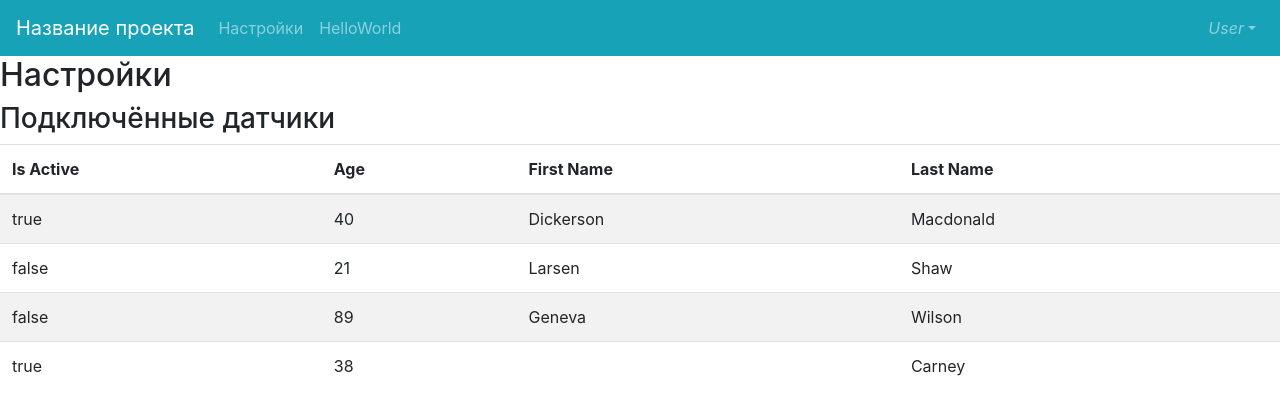
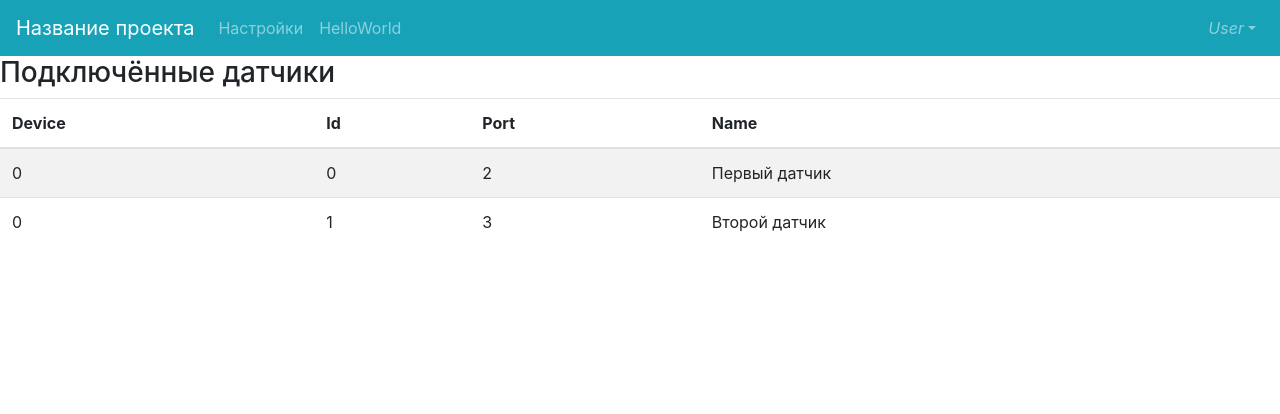
Before and after one commit to nepomnyaschih/UI, a Vue app: page /#/settings in a window 1280 px wide. Shown: the top 414 px of the page. Built offline with nearby package versions, Linux system fonts and the light colour scheme.

Commit message:
work on progress

```diff
--- /dev/null
+++ b/src/api/api.js
@@ -0,0 +1,42 @@
+
+var sensors = [];
+var data= [];
+
+
+export function init() {
+  sensors = [
+    {
+      device:0,
+      id:0,
+      port: 2,
+      name: 'Первый датчик'
+    },
+    {
+      device:0,
+      id:1,
+      port: 3,
+      name: 'Второй датчик'
+    }
+  ];
+};
+
+
+export function updateData(){
+  data.push({1:getRandomValue(), 2:getRandomValue()});
+}
+
+
+export function getData() {
+  return data;
+};
+
+export function getSensorsList() {
+  return sensors;
+};
+
+
+function getRandomValue() {
+  let min = 0;
+  let max = 512;
+  return Math.random() * (max - min) + min;
+}
--- a/src/components/Settings.vue
+++ b/src/components/Settings.vue
@@ -1,7 +1,5 @@
 <template>
 <div>
-
-  <h2>Настройки</h2>
 
   <h3>Подключённые датчики</h3>
   <b-table striped hover :items="sensors"></b-table>
@@ -11,18 +9,14 @@
 
 <script>
 
-const sensors = [
-  { isActive: true,  age: 40, first_name: 'Dickerson', last_name: 'Macdonald' },
-  { isActive: false, age: 21, first_name: 'Larsen', last_name: 'Shaw' },
-  { isActive: false, age: 89, first_name: 'Geneva', last_name: 'Wilson' },
-  { isActive: true,  age: 38, last_name: 'Carney' }
-];
+
+var api = require('../api/api.js');
 
 export default {
   name: 'Settings',
   data () {
     return {
-      sensors: sensors
+      sensors: api.getSensorsList()
     }
   }
 }
--- a/src/main.js
+++ b/src/main.js
@@ -11,6 +11,8 @@ import 'bootstrap-vue/dist/bootstrap-vue.css'
 
 Vue.use(BootstrapVue);
 
+require('./api/api.js').init();
+
 
 Vue.config.productionTip = false
 
```
Also changed, not shown: src/components/sensor/sensor.vue (added, +27 -0 lines).
